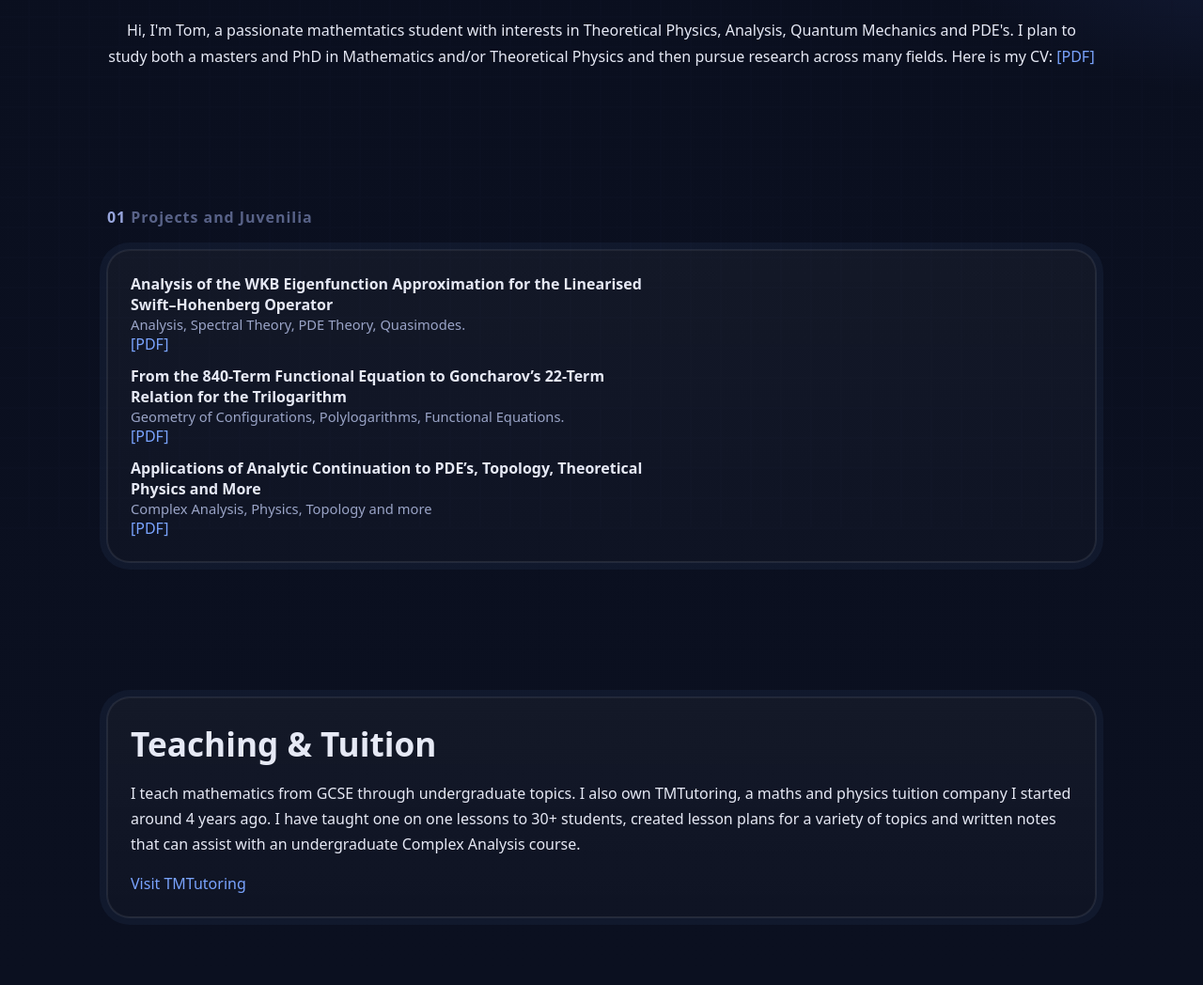
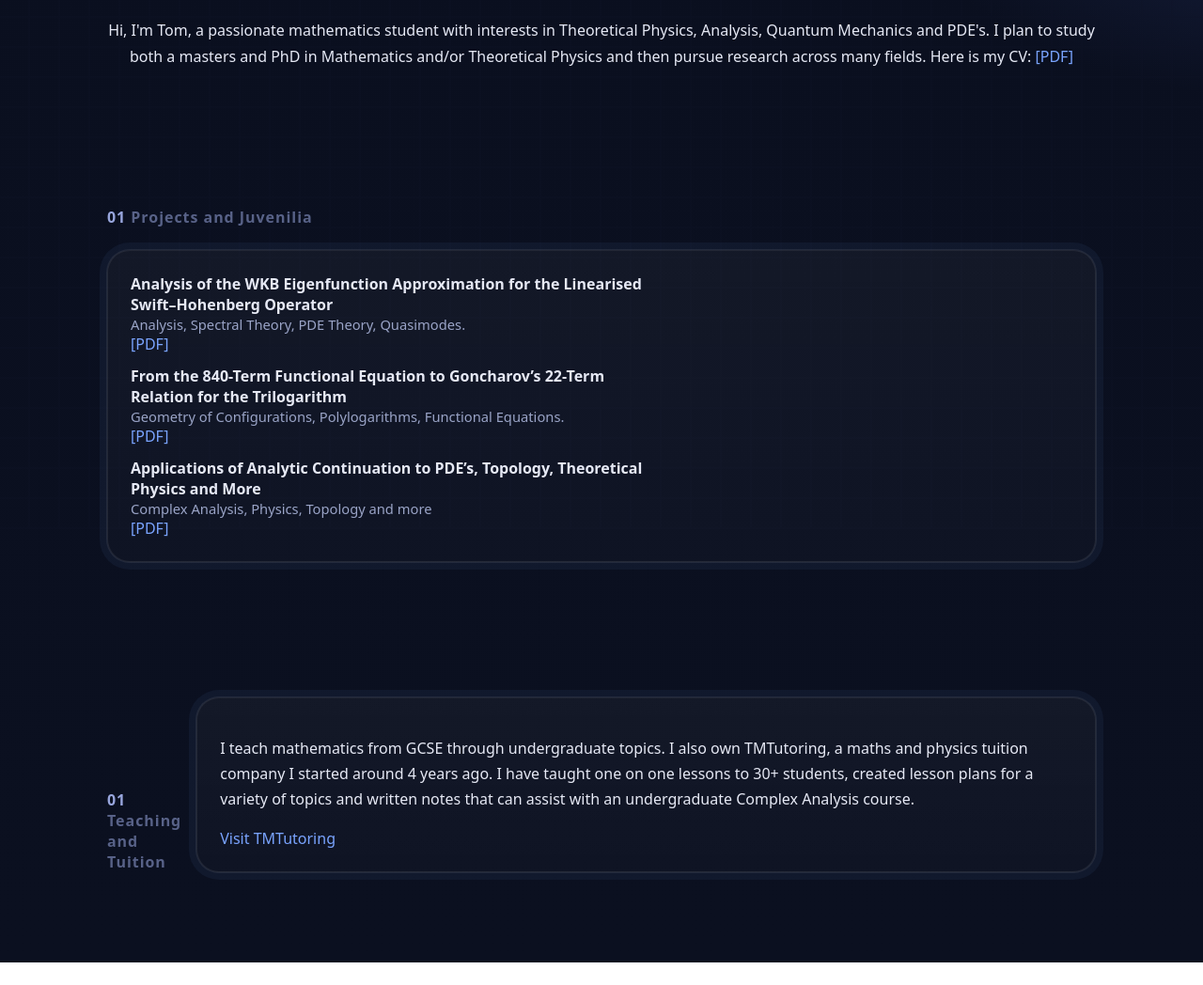
Before and after one commit to TomMacauley/TomMacauley.github.io, a plain HTML site: page index.html in a window 1280 px wide. Shown: the part 237-1285 px from the top of the page at 94% size. After the commit the page ends 1261 px from the top, so only its background shows below. Drawn offline with Linux system fonts and the light colour scheme.

Commit message:
Update index.html

```diff
--- a/index.html
+++ b/index.html
@@ -135,7 +135,7 @@
       <div class="hero-inner">
         <span class="kicker">Mathematics • Durham University</span>
         <h1><strong>Tom Macauley</strong></h1>
-        <p>Hi, I'm Tom, a passionate mathemtatics student with interests in Theoretical Physics, Analysis, Quantum Mechanics and PDE's. I plan to study both a masters and PhD in Mathematics and/or Theoretical Physics and then pursue research across many fields. Here is my CV: <a href="papers/CVfinal.pdf" target="_blank">[PDF]</a></p>
+        <p>Hi, I'm Tom, a passionate mathematics student with interests in Theoretical Physics, Analysis, Quantum Mechanics and PDE's. I plan to study both a masters and PhD in Mathematics and/or Theoretical Physics and then pursue research across many fields. Here is my CV: <a href="papers/CVfinal.pdf" target="_blank">[PDF]</a></p>
     </section>
 
     <!-- Research -->
@@ -168,8 +168,9 @@
     <!-- Teaching -->
     <section class="section" id="teaching" aria-labelledby="teaching-title">
       <div class="container">
+         <div class="section-header">
+          <div class="num">01 <span>Teaching and Tuition</span></div>
         <div class="card ringed" style="padding:24px">
-          <h2 id="teaching-title">Teaching & Tuition</h2>
           <p>I teach mathematics from GCSE through undergraduate topics. I also own TMTutoring, a maths and physics tuition company I started around 4 years ago. I have taught one on one lessons to 30+ students, created lesson plans for a variety of topics and written notes that can assist with an undergraduate Complex Analysis course. </p>
           <a href="https://tmtutoring.co.uk/" target="_blank">Visit TMTutoring</a>
           </div>
```
